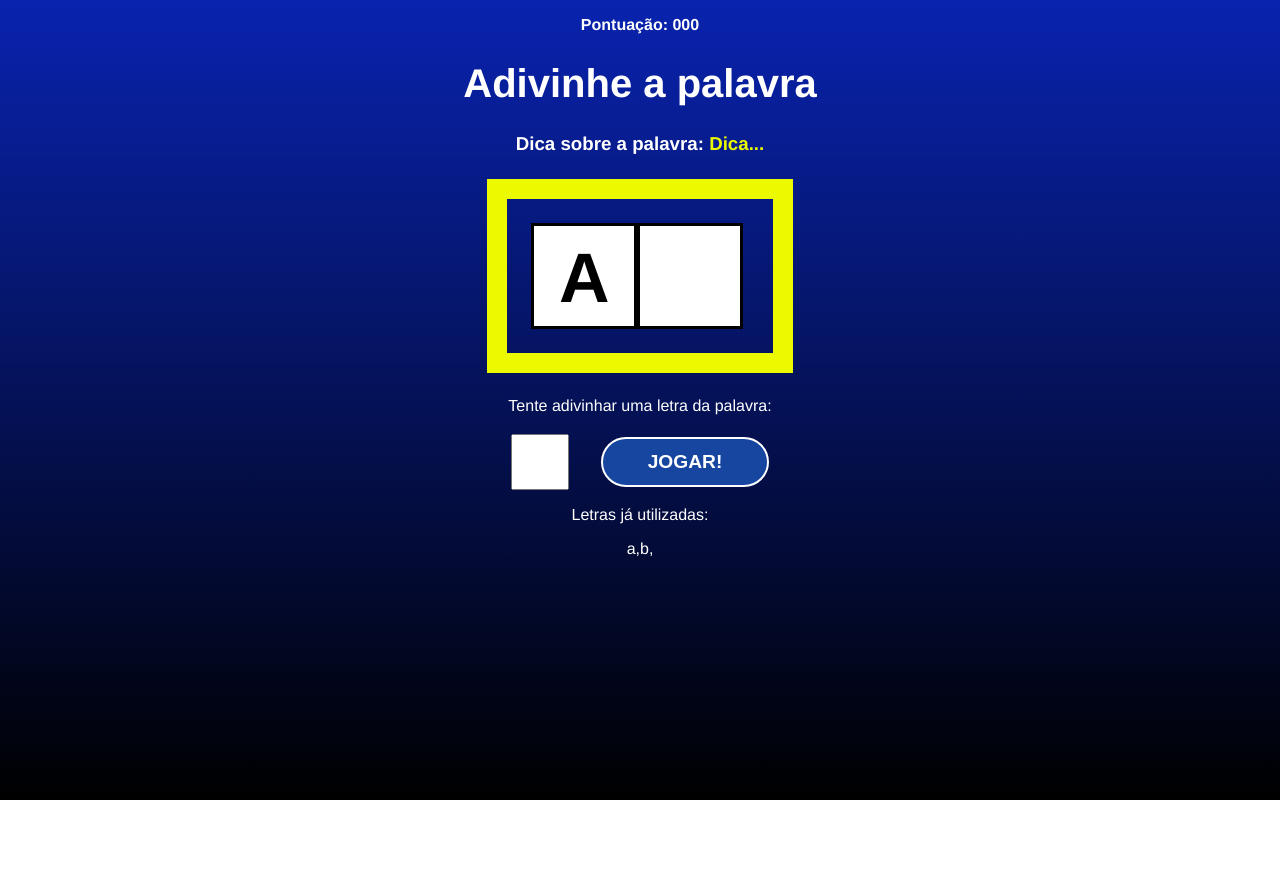
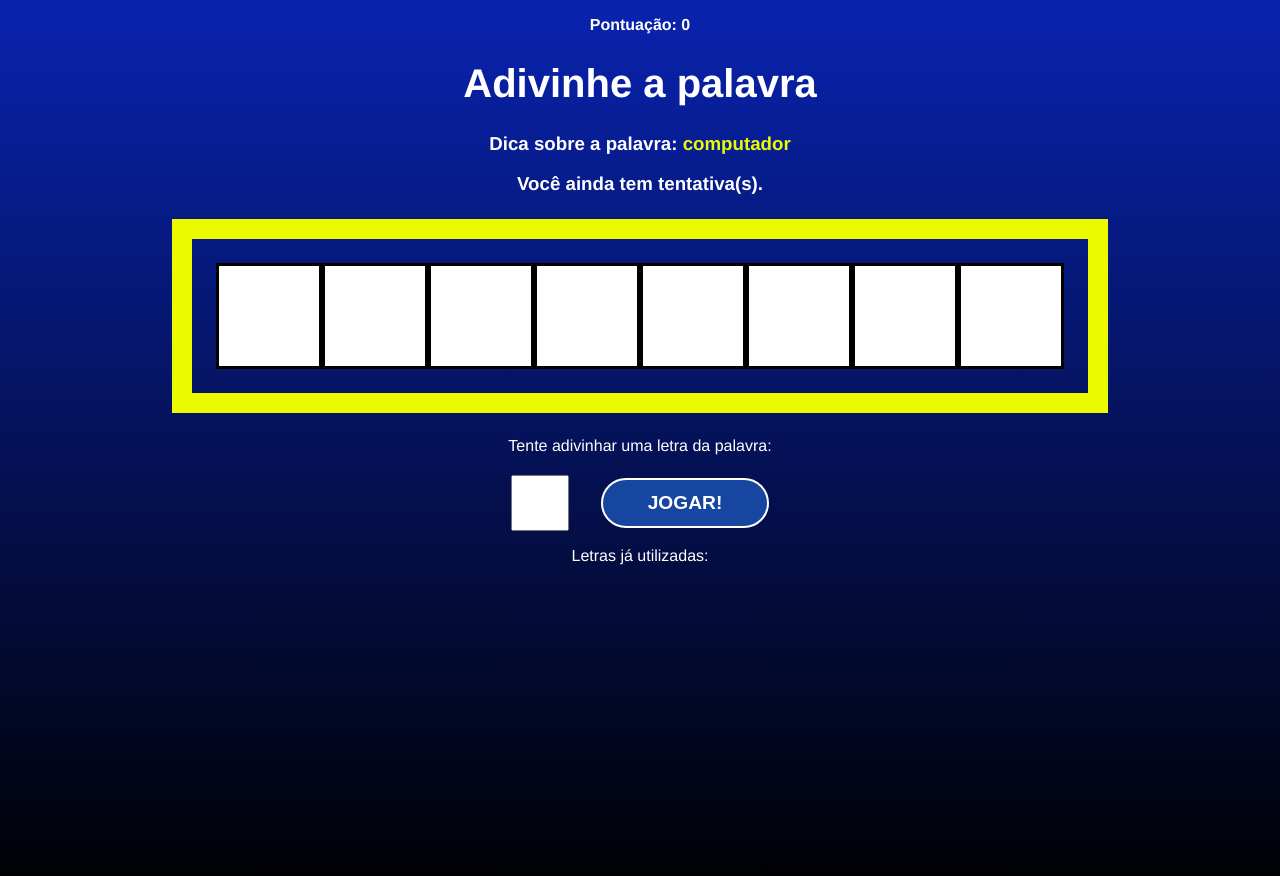
Before and after one commit to luscajooj/secret-word, a React (Vite) app in the folder secret-word/: page / in a window 1280 px wide. Both pictures are taken after a click on the button "COMEÇAR O JOGO". Shown: the top 876 px of the page. Before the commit the page ends 800 px from the top, so only its background shows below. Built offline with nearby package versions, Linux system fonts and the light colour scheme.

Commit message:
Guessed and wrong letters logic added

```diff
--- a/secret-word/src/App.jsx
+++ b/secret-word/src/App.jsx
@@ -24,6 +24,11 @@
   const [pickedWord, setPickedWord] = useState("");
   const [pickedCategory, setPickedCategory] = useState("");
   const [letters, setLetters] = useState([]);
+
+  const [guessedLetters, setGuessedLetters] = useState([]);
+  const [wrongLetters, setWrongLetters] = useState([]);
+  const [guesses, setGuesses] = useState(3);
+  const [score, setScore] = useState(0);
 
   const pickWordAndCategory = () => {
     // Pick a random category
@@ -58,15 +63,39 @@
     // Fill states
     setPickedWord(word);
     setPickedCategory(category);
-    setLetters(letters);
+    setLetters(wordLetters);
 
     setGameStage(stages[1].name);
   };
 
   // Process the letter input
-  const verifyLetter = () => {
-    setGameStage(stages[2].name);
+  const verifyLetter = (letter) => {
+    const normalizedLetter = letter.toLowerCase();
+
+    // Check if letter has already been typed
+    if (
+      guessedLetters.includes(normalizedLetter) ||
+      wrongLetters.includes(normalizedLetter)
+    ) {
+      return;
+    }
+
+    // Push guessed letter or remove a try
+    if (letters.includes(normalizedLetter)) {
+      setGuessedLetters((actualGuessedLetters) => [
+        ...actualGuessedLetters,
+        normalizedLetter,
+      ]);
+    } else {
+      setWrongLetters((actualWrongLetters) => [
+        ...actualWrongLetters,
+        normalizedLetter,
+      ]);
+    }
+
   };
+  console.log(guessedLetters);
+  console.log(wrongLetters);
 
   // Restarts the game
   const retry = () => {
@@ -76,7 +105,17 @@
   return (
     <div className="app">
       {gameStage === "start" && <StartScreen startGame={startGame} />}
-      {gameStage === "game" && <Game verifyLetter={verifyLetter} />}
+      {gameStage === "game" && (
+        <Game
+          verifyLetter={verifyLetter}
+          pickedWord={pickedWord}
+          pickedCategory={pickedCategory}
+          letters={letters}
+          guessedLetters={guessedLetters}
+          wrongLetters={wrongLetters}
+          score={score}
+        />
+      )}
       {gameStage === "end" && <GameOver retry={retry} />}
     </div>
   );
--- a/secret-word/src/components/Game.jsx
+++ b/secret-word/src/components/Game.jsx
@@ -1,29 +1,70 @@
 import "./Game.css";
-const Game = ({ verifyLetter }) => {
+import { useState, useRef } from "react";
+
+const Game = ({
+  verifyLetter,
+  pickedWord,
+  pickedCategory,
+  letters,
+  guessedLetters,
+  wrongLetters,
+  guesses,
+  score,
+}) => {
+  const [letter, setLetter] = useState("");
+  const letterInputRef = useRef(null);
+
+  const handleSubmit = (e) => {
+    e.preventDefault();
+
+    verifyLetter(letter);
+
+    setLetter("");
+
+    letterInputRef.current.focus();
+  };
+
   return (
     <div className="game">
       <p className="points">
-        <span>Pontuação: 000</span>
+        <span>Pontuação: {score}</span>
       </p>
       <h1>Adivinhe a palavra</h1>
       <h3 className="tip">
-        Dica sobre a palavra: <span>Dica...</span>
+        Dica sobre a palavra: <span>{pickedCategory}</span>
+        <p>Você ainda tem {guesses} tentativa(s).</p>
       </h3>
       <div className="wordContainer">
-        <span className="letter">A</span>
-        <span className="blankSquare"></span>
+        {letters.map((letter, i) =>
+          guessedLetters.includes(letter) ? (
+            <span key={i} className="letter">
+              {letter}
+            </span>
+          ) : (
+            <span key={i} className="blankSquare"></span>
+          )
+        )}
       </div>
       <div className="letterContainer">
         <p>Tente adivinhar uma letra da palavra:</p>
-        <form >
-          <input type="text" name="letter" maxLength="1" required />
+        <form onSubmit={handleSubmit}>
+          <input
+            type="text"
+            name="letter"
+            maxLength="1"
+            required
+            onChange={(e) => setLetter(e.target.value)}
+            value={letter}
+            ref={letterInputRef}
+          />
           <button>Jogar!</button>
         </form>
       </div>
       <div className="wrongLettersContainer">
         <p>Letras já utilizadas:</p>
-        <span>a,</span>
-        <span>b,</span>
+        {wrongLetters.map((letter, i) => (
+          <span key={i}>{letter},</span>
+        ))}
       </div>
     </div>
   );
--- a/secret-word/src/index.css
+++ b/secret-word/src/index.css
@@ -1,6 +1,7 @@
 html,
 body {
-  height: 100%;
+  height: 100vh;
+  padding-bottom: 100px;
 }
 
 body {
```
